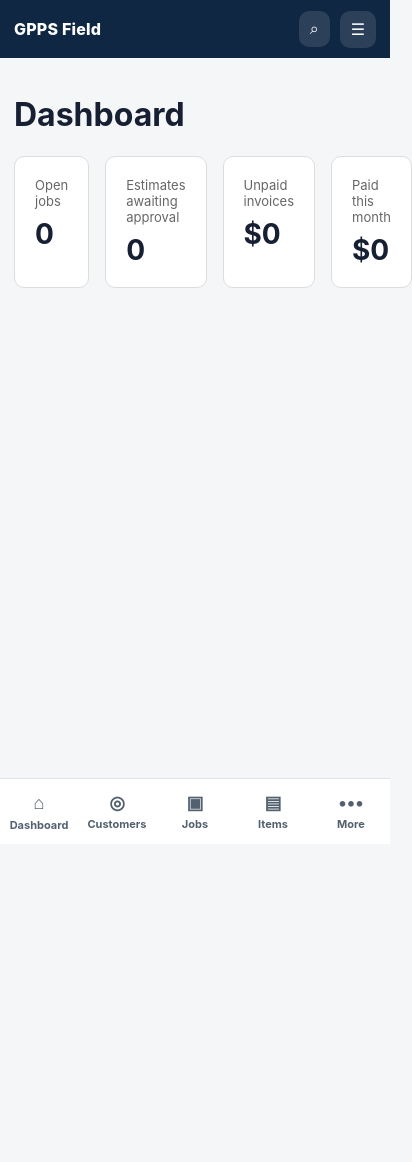
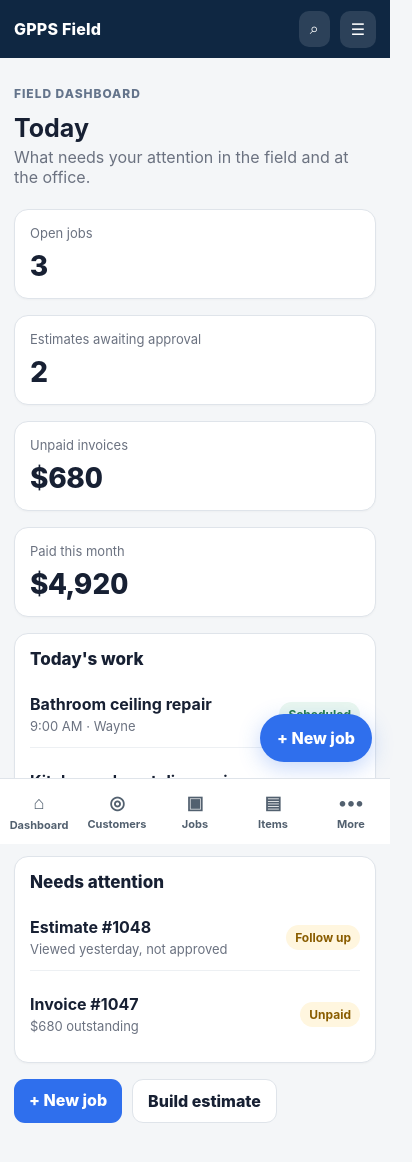
Before and after one commit to Nobugawa/GPPSApp-OA, a Next.js app: page /dashboard in a window 390 px wide. Shown: the top 1162 px of the page, 412 px wide, since content can reach past the window. Before the commit the page ends 844 px from the top, so only its background shows below. Built offline with nearby package versions, Linux system fonts and the light colour scheme.

Commit message:
Build mobile-first GPPS field UI and Supabase foundation

```diff
--- a/src/app/dashboard/page.tsx
+++ b/src/app/dashboard/page.tsx
@@ -1,6 +1,46 @@
-const cards = [
-  ['Open jobs','0'],['Estimates awaiting approval','0'],['Unpaid invoices','$0'],['Paid this month','$0']
+import Link from 'next/link';
+
+const metrics = [
+  ['Open jobs','3'],
+  ['Estimates awaiting approval','2'],
+  ['Unpaid invoices','$680'],
+  ['Paid this month','$4,920']
 ];
+
 export default function Dashboard(){
-  return <div><h1>Dashboard</h1><div style={{display:'grid',gridTemplateColumns:'repeat(4,1fr)',gap:16}}>{cards.map(([a,b])=><div key={a} style={{background:'white',padding:20,borderRadius:10,border:'1px solid #ddd'}}><div style={{fontSize:13,color:'#666'}}>{a}</div><div style={{fontSize:28,fontWeight:700,marginTop:8}}>{b}</div></div>)}</div></div>
+  return <div>
+    <p className="kicker">Field dashboard</p>
+    <h1 className="page-title">Today</h1>
+    <p className="subtitle">What needs your attention in the field and at the office.</p>
+
+    <div className="grid grid-4">
+      {metrics.map(([a,b]) => <div className="card" key={a}>
+        <div className="metric-label">{a}</div>
+        <div className="metric-value money">{b}</div>
+      </div>)}
+    </div>
+
+    <div className="grid grid-2" style={{marginTop:16}}>
+      <section className="card">
+        <h2 className="section-title">Today&apos;s work</h2>
+        <div className="list">
+          <div className="list-item"><div><div className="primary">Bathroom ceiling repair</div><div className="secondary">9:00 AM · Wayne</div></div><span className="badge success">Scheduled</span></div>
+          <div className="list-item"><div><div className="primary">Kitchen exhaust diagnosis</div><div className="secondary">1:30 PM · Riverdale</div></div><span className="badge">Confirmed</span></div>
+        </div>
+      </section>
+      <section className="card">
+        <h2 className="section-title">Needs attention</h2>
+        <div className="list">
+          <div className="list-item"><div><div className="primary">Estimate #1048</div><div className="secondary">Viewed yesterday, not approved</div></div><span className="badge warn">Follow up</span></div>
+          <div className="list-item"><div><div className="primary">Invoice #1047</div><div className="secondary">$680 outstanding</div></div><span className="badge warn">Unpaid</span></div>
+        </div>
+      </section>
+    </div>
+
+    <div className="actions" style={{marginTop:16}}>
+      <Link className="btn btn-primary" href="/jobs">+ New job</Link>
+      <Link className="btn btn-secondary" href="/estimates">Build estimate</Link>
+    </div>
+    <Link className="fab" href="/jobs">+ New job</Link>
+  </div>
 }
```
